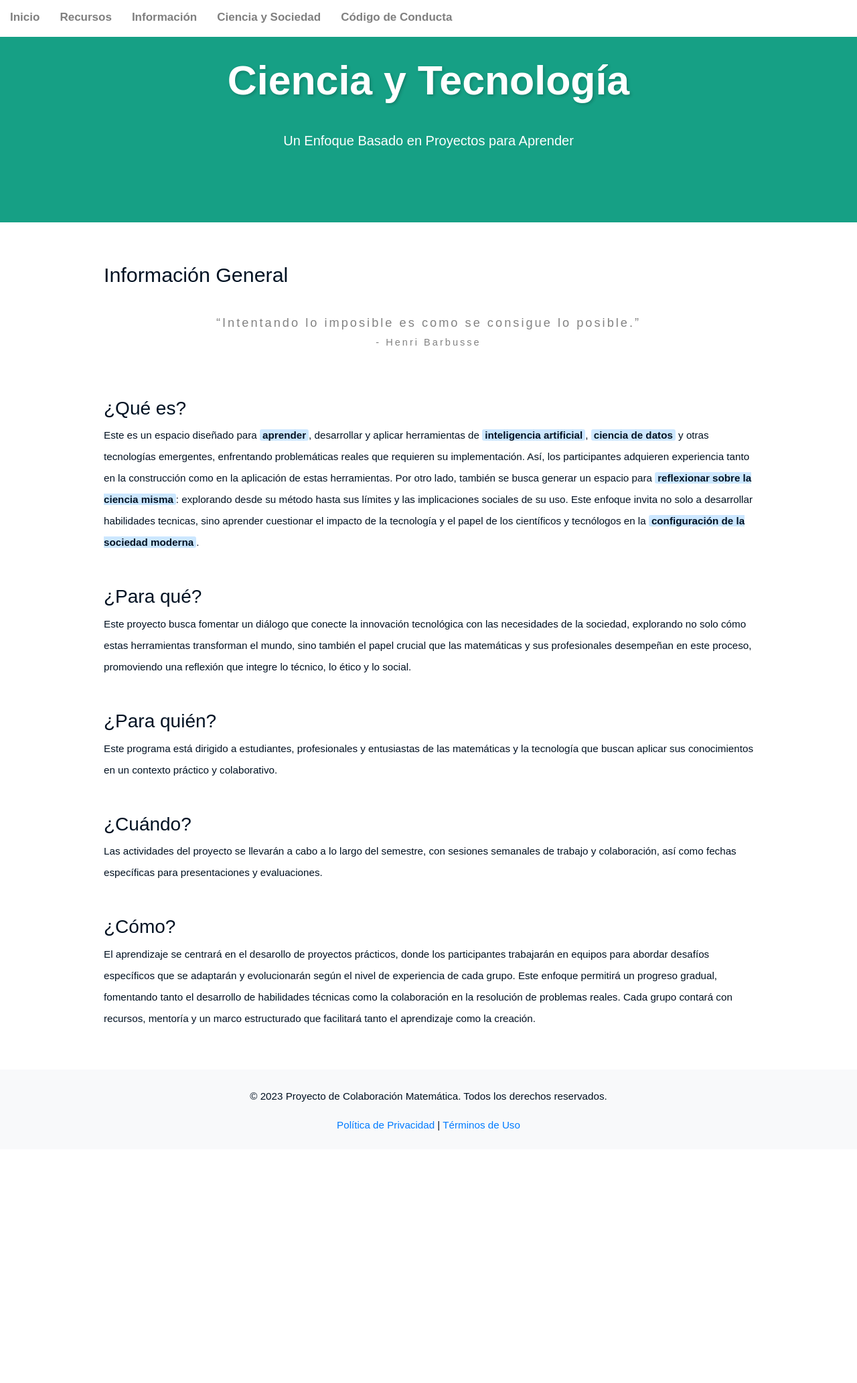
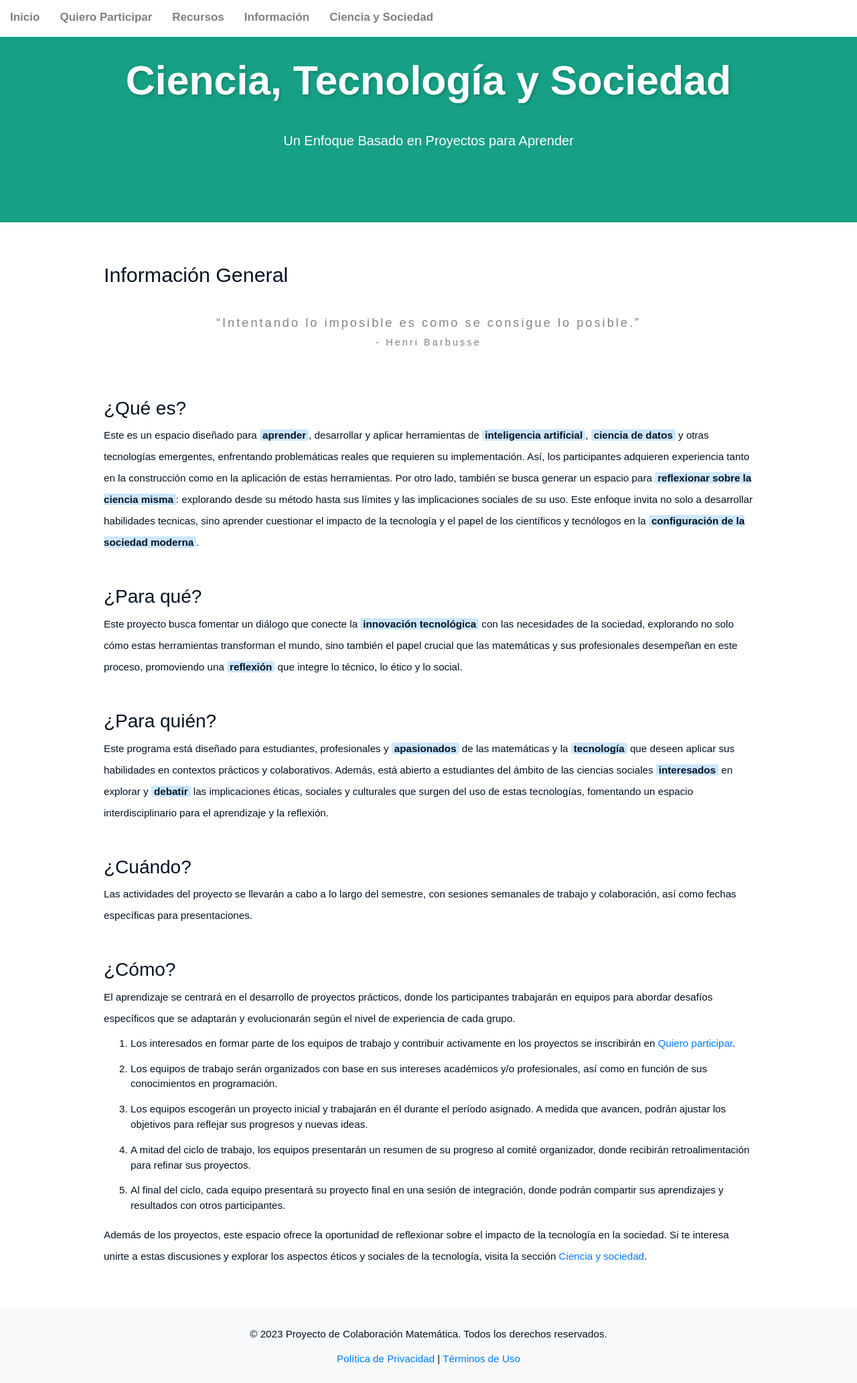
Before and after one commit to MathUPTC/MathApp, a Flask app: page / in a window 1280 px wide. Shown: the whole page at 67% size. Before the commit the page ends 1688 px from the top, so only its background shows below. Run offline with Flask 3, Linux system fonts and the light colour scheme; some libraries are stand-ins or nearby versions.

Commit message:
configuracionn textos

```diff
--- a/app/app.py
+++ b/app/app.py
@@ -13,9 +13,9 @@ def sobre():
     return render_template('sobre.html')
 
 # Ruta para la sección "Código de Conducta"
-@app.route('/codigo-de-conducta')
-def codigo_de_conducta():
-    return render_template('codigo_de_conducta.html')
+@app.route('/participar')
+def participar():
+    return render_template('participar.html')
 
 # Ruta para la sección "Recursos"
 @app.route('/recursos')
--- a/app/static/css/style.css
+++ b/app/static/css/style.css
@@ -189,14 +189,68 @@ h1.page-title {
 }
 
 .highlight {
-    background-color: #cce7ff; /* Azul oscuro pastel suave */
-    color: #012; /* Mantén un color de texto oscuro para buena legibilidad */
+    background-color: #cce7ff;
+    color: #012;
     font-weight: bold;
-    padding: 0 4px; /* Añade un pequeño padding para destacar */
-    border-radius: 3px; /* Bordes ligeramente redondeados */
+    padding: 0 4px;
+    border-radius: 3px; /
 }
 
 
 p {
     line-height: 32px;
+    margin-bottom: 10px;
 }
+ol li {
+    margin-bottom: 15px; /* Ajusta el valor según el espacio que necesites */
+}
+
+.alerta {
+    background-color: #f8d7da;
+    color: #721c24;
+    padding: 20px;
+    border: 1px solid #f5c6cb;
+    border-radius: 5px;
+    font-family: Arial, sans-serif;
+    font-size: 16px;
+    margin: 20px 0;
+}
+
+.alerta a {
+    color: #721c24;
+    text-decoration: underline;
+}
+
+.alerta a:hover {
+    color: #f44336;
+}
+
+.alerta h2 {
+    color: #721c24;
+    font-size: 20px;
+    margin-bottom: 15px;
+}
+
+.mensaje-bienvenida {
+    font-size: 18px;
+    font-weight: bold;
+    color: #006cdf;
+}
+
+.btn-inscripcion {
+    background-color: #1aa78a;
+    color: white;
+    font-size: 18px;
+    padding: 12px 30px;
+    text-decoration: none;
+    border-radius: 5px;
+}
+.mensaje-leyenda {
+    font-size: 16px;
+    color: #555555;
+    margin-top: 10px;
+    font-style: italic;
+}
+html {
+    scroll-behavior: smooth;
+}
--- a/app/templates/base.html
+++ b/app/templates/base.html
@@ -14,7 +14,7 @@
 <body>
 
 <div class="title-container">
-    <h1 class="mt-4">Ciencia y Tecnología</h1>
+    <h1 class="mt-4">Ciencia, Tecnología y Sociedad</h1>
     <h2 id="dynamic-subtitle">Un Enfoque Basado en Proyectos para Aprender</h2>
 </div>
 
@@ -22,10 +22,10 @@
     <div class="collapse navbar-collapse" id="navbarNav">
         <ul class="navbar-nav">
             <li class="nav-item"><a class ="nav-link"href="{{ url_for('home') }}">Inicio</a></li>
+            <li class="nav-item"><a class="nav-link" href="{{ url_for('participar') }}">Quiero Participar</a></li>
             <li class="nav-item"><a class="nav-link" href="{{ url_for('recursos') }}">Recursos</a></li>
             <li class="nav-item"><a class="nav-link" href="{{ url_for('sobre') }}">Información</a></li>
             <li class="nav-item"><a class="nav-link" href="{{ url_for('sociedad') }}">Ciencia y Sociedad</a></li>
-            <li class="nav-item"><a class="nav-link" href="{{ url_for('codigo_de_conducta') }}">Código de Conducta</a></li>
         </ul>
     </div>
 </nav>
--- a/app/templates/index.html
+++ b/app/templates/index.html
@@ -30,8 +30,8 @@
 
     <p>
 
-        Este proyecto busca fomentar un diálogo que conecte la innovación tecnológica con las necesidades de la sociedad, explorando no solo
-        cómo estas herramientas transforman el mundo, sino también el papel crucial que las matemáticas y sus profesionales desempeñan en este proceso, promoviendo una reflexión que integre lo técnico, lo ético y lo social.
+        Este proyecto busca fomentar un diálogo que conecte la <span class="highlight">innovación tecnológica</span> con las necesidades de la sociedad, explorando no solo
+        cómo estas herramientas transforman el mundo, sino también el papel crucial que las matemáticas y sus profesionales desempeñan en este proceso, promoviendo una <span class="highlight">reflexión</span> que integre lo técnico, lo ético y lo social.
 
     </p>
 </section>
@@ -39,7 +39,13 @@
 <!-- Sección: ¿Para quién? -->
 <section class="mt-5">
     <h3>¿Para quién?</h3>
-    <p>Este programa está dirigido a estudiantes, profesionales y entusiastas de las matemáticas y la tecnología que buscan aplicar sus conocimientos en un contexto práctico y colaborativo.</p>
+
+    <p>
+
+        Este programa está diseñado para estudiantes, profesionales y <span class="highlight">apasionados</span> de las matemáticas y la <span class="highlight">tecnología</span> que deseen aplicar sus habilidades en contextos prácticos y colaborativos. Además, está abierto a estudiantes del ámbito de las ciencias sociales <span class="highlight">interesados</span> en explorar y <span class="highlight">debatir</span> las implicaciones éticas,
+        sociales y culturales que surgen del uso de estas tecnologías, fomentando un espacio interdisciplinario para el aprendizaje y la reflexión.
+
+    </p>
 </section>
 
 <!-- Sección: ¿Cuándo? -->
@@ -47,7 +53,7 @@
     <h3>¿Cuándo?</h3>
 
     <p>
-        Las actividades del proyecto se llevarán a cabo a lo largo del semestre, con sesiones semanales de trabajo y colaboración, así como fechas específicas para presentaciones y evaluaciones.
+        Las actividades del proyecto se llevarán a cabo a lo largo del semestre, con sesiones semanales de trabajo y colaboración, así como fechas específicas para presentaciones.
     </p>
 </section>
 
@@ -55,8 +61,21 @@
 <section class="mt-5">
     <h3>¿Cómo?</h3>
     <p>
-        El aprendizaje se centrará en el desarollo de proyectos prácticos, donde los participantes trabajarán en equipos para abordar desafíos específicos que se adaptarán y evolucionarán según el nivel de experiencia de cada grupo. Este enfoque permitirá un progreso gradual,
-        fomentando tanto el desarrollo de habilidades técnicas como la colaboración en la resolución de problemas reales. Cada grupo contará con recursos, mentoría y un marco estructurado que facilitará tanto el aprendizaje como la creación.
+        El aprendizaje se centrará en el desarrollo de proyectos prácticos, donde los participantes trabajarán en equipos para abordar desafíos específicos que se adaptarán y evolucionarán según el nivel de experiencia de cada grupo.
+    </p>
+    <ol>
+        <li>Los interesados en formar parte de los equipos de trabajo y contribuir activamente en los proyectos se inscribirán en <a href="participar">Quiero participar</a>.</li>
+
+        <li>Los equipos de trabajo serán organizados con base en sus intereses académicos y/o profesionales, así como en función de sus conocimientos en programación.</li>
+
+        <li>Los equipos escogerán un proyecto inicial y trabajarán en él durante el período asignado. A medida que avancen, podrán ajustar los objetivos para reflejar sus progresos y nuevas ideas.</li>
+
+        <li>A mitad del ciclo de trabajo, los equipos presentarán un resumen de su progreso al comité organizador, donde recibirán retroalimentación para refinar sus proyectos.</li>
+        <li>Al final del ciclo, cada equipo presentará su proyecto final en una sesión de integración, donde podrán compartir sus aprendizajes y resultados con otros participantes.</li>
+
+    </ol>
+    <p>
+        Además de los proyectos, este espacio ofrece la oportunidad de reflexionar sobre el impacto de la tecnología en la sociedad. Si te interesa unirte a estas discusiones y explorar los aspectos éticos y sociales de la tecnología, visita la sección <a href="ciencia_y_sociedad">Ciencia y sociedad</a>.
     </p>
 </section>
 
```
Also changed, not shown: app/templates/participar.html (renamed from app/templates/codigo_de_conducta.html, +30 -2 lines).
